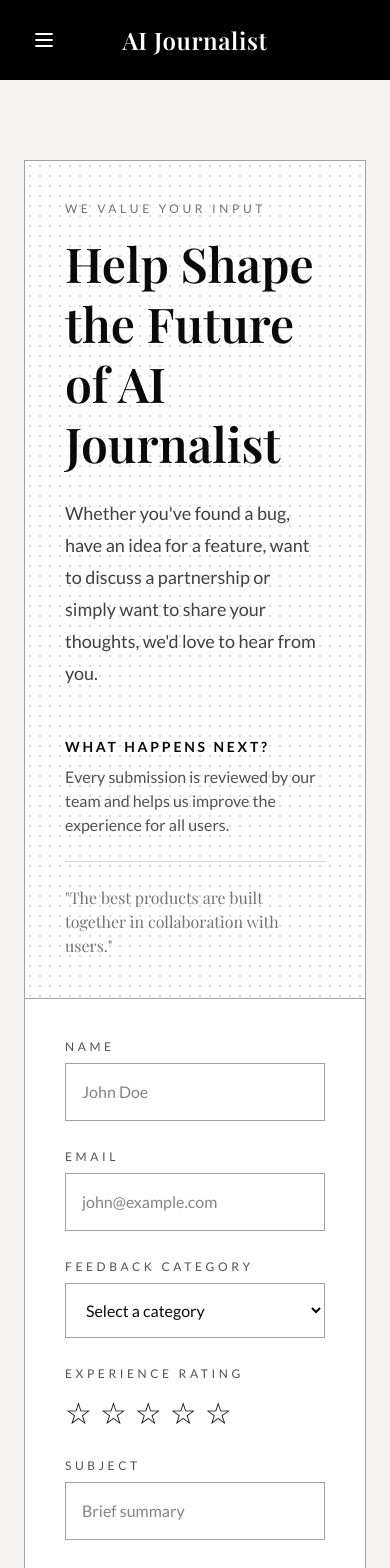
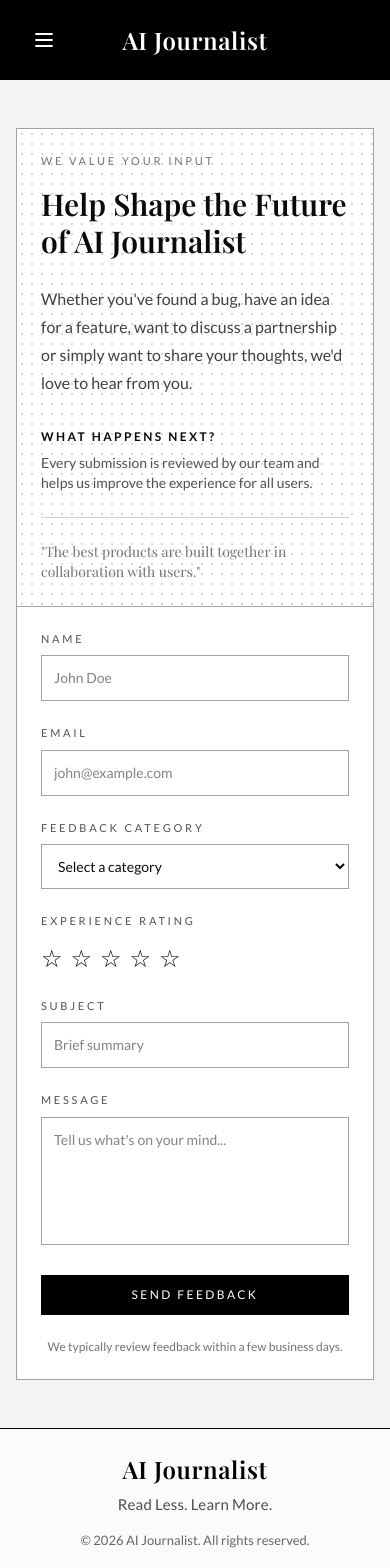
Before and after one commit to balajiNadar08/AI-journalist, a Next.js app: page /feedback in a window 390 px wide. Shown: the top 1568 px of the page. Built offline with nearby package versions, Linux system fonts and the light colour scheme.

Commit message:
Made the page responsive

```diff
--- a/app/feedback/page.tsx
+++ b/app/feedback/page.tsx
@@ -26,40 +26,43 @@
   const [rating, setRating] = useState(0);
 
   return (
-    <section className={`w-full bg-[#f4f3f1] py-20 ${lato.className}`}>
-      <div className="mx-auto max-w-7xl px-6">
+    <section
+      className={`w-full bg-[#f4f3f1] py-12 sm:py-16 lg:py-20 ${lato.className}`}
+    >
+      <div className="mx-auto max-w-7xl px-4 sm:px-6">
         <div className="overflow-hidden border border-neutral-400 bg-white">
-          <div className="grid md:grid-cols-2">
+          <div className="grid grid-cols-1 md:grid-cols-2">
             <div
-              className="flex flex-col justify-center border-b border-neutral-400 p-10 md:border-b-0 md:border-r lg:p-16"
+              className="flex flex-col justify-center border-b border-neutral-400 p-6 sm:p-8 lg:p-16 md:border-b-0 md:border-r"
               style={{
                 backgroundImage:
                   "radial-gradient(#d8d8d8 0.8px, transparent 0.8px)",
                 backgroundSize: "10px 10px",
               }}
             >
-              <p className="mb-4 text-xs uppercase tracking-[0.3em] text-neutral-500">
+              <p className="mb-4 text-[11px] sm:text-xs uppercase tracking-[0.25em] sm:tracking-[0.3em] text-neutral-500">
                 We Value Your Input
               </p>
 
               <h1
-                className={`${playfair.className} mb-6 text-5xl font-semibold leading-tight lg:text-6xl`}
+                className={`${playfair.className} mb-6 text-3xl sm:text-4xl lg:text-6xl font-semibold leading-tight`}
               >
                 Help Shape the Future of AI Journalist
               </h1>
 
-              <p className="max-w-lg text-lg leading-8 text-neutral-700">
+              <p className="max-w-lg text-base sm:text-lg leading-7 sm:leading-8 text-neutral-700">
                 Whether you've found a bug, have an idea for a feature, want to
-                discuss a partnership or simply want to share your
-                thoughts, we'd love to hear from you.
+                discuss a partnership or simply want to share your thoughts,
+                we'd love to hear from you.
               </p>
 
-              <div className="mt-12 space-y-6">
+              <div className="mt-8 sm:mt-12 space-y-6">
                 <div>
-                  <h3 className="mb-2 text-sm font-semibold uppercase tracking-[0.2em]">
+                  <h3 className="mb-2 text-xs sm:text-sm font-semibold uppercase tracking-[0.2em]">
                     What happens next?
                   </h3>
-                  <p className="text-neutral-600">
+
+                  <p className="text-sm sm:text-base text-neutral-600">
                     Every submission is reviewed by our team and helps us
                     improve the experience for all users.
                   </p>
@@ -67,22 +70,23 @@
 
                 <div className="border-t border-neutral-300 pt-6">
                   <p
-                    className={`${playfair.className} italic text-neutral-500`}
+                    className={`${playfair.className} italic text-sm sm:text-base text-neutral-500`}
                   >
-                    "The best products are built together in collaboration with users."
+                    "The best products are built together in collaboration with
+                    users."
                   </p>
                 </div>
               </div>
             </div>
 
-            <div className="p-10 lg:p-16">
+            <div className="p-6 sm:p-8 lg:p-16">
               <form
                 action="https://formspree.io/f/mdavkjad"
                 method="POST"
-                className="space-y-7"
+                className="space-y-6 sm:space-y-7"
               >
                 <div>
-                  <label className="mb-2 block text-xs uppercase tracking-[0.3em] text-neutral-600">
+                  <label className="mb-2 block text-[11px] sm:text-xs uppercase tracking-[0.25em] sm:tracking-[0.3em] text-neutral-600">
                     Name
                   </label>
 
@@ -90,12 +94,12 @@
                     type="text"
                     name="name"
                     placeholder="John Doe"
-                    className="w-full border border-neutral-400 bg-transparent p-4 outline-none transition focus:border-black"
+                    className="w-full border border-neutral-400 bg-transparent p-3 sm:p-4 text-sm sm:text-base outline-none transition focus:border-black"
                   />
                 </div>
 
                 <div>
-                  <label className="mb-2 block text-xs uppercase tracking-[0.3em] text-neutral-600">
+                  <label className="mb-2 block text-[11px] sm:text-xs uppercase tracking-[0.25em] sm:tracking-[0.3em] text-neutral-600">
                     Email
                   </label>
 
@@ -103,19 +107,19 @@
                     type="email"
                     name="email"
                     placeholder="john@example.com"
-                    className="w-full border border-neutral-400 bg-transparent p-4 outline-none transition focus:border-black"
+                    className="w-full border border-neutral-400 bg-transparent p-3 sm:p-4 text-sm sm:text-base outline-none transition focus:border-black"
                   />
                 </div>
 
                 <div>
-                  <label className="mb-2 block text-xs uppercase tracking-[0.3em] text-neutral-600">
+                  <label className="mb-2 block text-[11px] sm:text-xs uppercase tracking-[0.25em] sm:tracking-[0.3em] text-neutral-600">
                     Feedback Category
                   </label>
 
                   <select
                     name="category"
                     required
-                    className="w-full border border-neutral-400 bg-transparent p-4 outline-none transition focus:border-black"
+                    className="w-full border border-neutral-400 bg-transparent p-3 sm:p-4 text-sm sm:text-base outline-none transition focus:border-black"
                   >
                     <option value="">Select a category</option>
 
@@ -128,17 +132,17 @@
                 </div>
 
                 <div>
-                  <label className="mb-3 block text-xs uppercase tracking-[0.3em] text-neutral-600">
+                  <label className="mb-3 block text-[11px] sm:text-xs uppercase tracking-[0.25em] sm:tracking-[0.3em] text-neutral-600">
                     Experience Rating
                   </label>
 
-                  <div className="flex gap-2">
+                  <div className="flex flex-wrap gap-2">
                     {[1, 2, 3, 4, 5].map((star) => (
                       <button
                         type="button"
                         key={star}
                         onClick={() => setRating(star)}
-                        className="text-3xl cursor-pointer transition hover:scale-110"
+                        className="cursor-pointer text-2xl sm:text-3xl transition hover:scale-110"
                       >
                         {star <= rating ? "★" : "☆"}
                       </button>
@@ -149,7 +153,7 @@
                 </div>
 
                 <div>
-                  <label className="mb-2 block text-xs uppercase tracking-[0.3em] text-neutral-600">
+                  <label className="mb-2 block text-[11px] sm:text-xs uppercase tracking-[0.25em] sm:tracking-[0.3em] text-neutral-600">
                     Subject
                   </label>
 
@@ -157,12 +161,12 @@
                     type="text"
                     name="subject"
                     placeholder="Brief summary"
-                    className="w-full border border-neutral-400 bg-transparent p-4 outline-none transition focus:border-black"
+                    className="w-full border border-neutral-400 bg-transparent p-3 sm:p-4 text-sm sm:text-base outline-none transition focus:border-black"
                   />
                 </div>
 
                 <div>
-                  <label className="mb-2 block text-xs uppercase tracking-[0.3em] text-neutral-600">
+                  <label className="mb-2 block text-[11px] sm:text-xs uppercase tracking-[0.25em] sm:tracking-[0.3em] text-neutral-600">
                     Message
                   </label>
 
@@ -170,18 +174,18 @@
                     name="message"
                     required
                     placeholder="Tell us what's on your mind..."
-                    className="h-40 w-full resize-none border border-neutral-400 bg-transparent p-4 outline-none transition focus:border-black"
+                    className="h-32 sm:h-40 w-full resize-none border border-neutral-400 bg-transparent p-3 sm:p-4 text-sm sm:text-base outline-none transition focus:border-black"
                   />
                 </div>
 
                 <button
                   type="submit"
-                  className="w-full bg-black py-4 text-sm uppercase tracking-[0.25em] text-white cursor-pointer transition hover:opacity-90"
+                  className="w-full cursor-pointer bg-black py-3 sm:py-4 text-xs sm:text-sm uppercase tracking-[0.2em] sm:tracking-[0.25em] text-white transition hover:opacity-90"
                 >
                   Send Feedback
                 </button>
 
-                <p className="text-center text-sm text-neutral-500">
+                <p className="text-center text-xs sm:text-sm text-neutral-500">
                   We typically review feedback within a few business days.
                 </p>
               </form>
```
